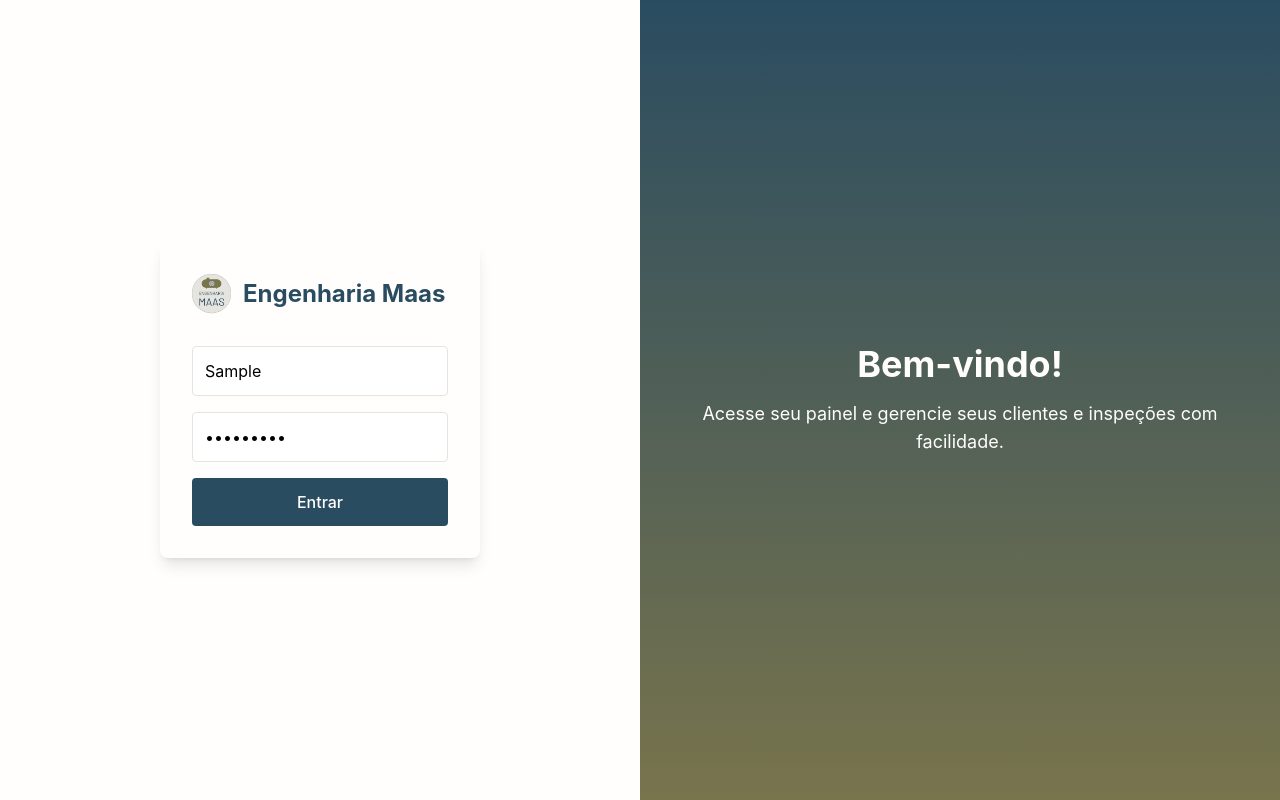
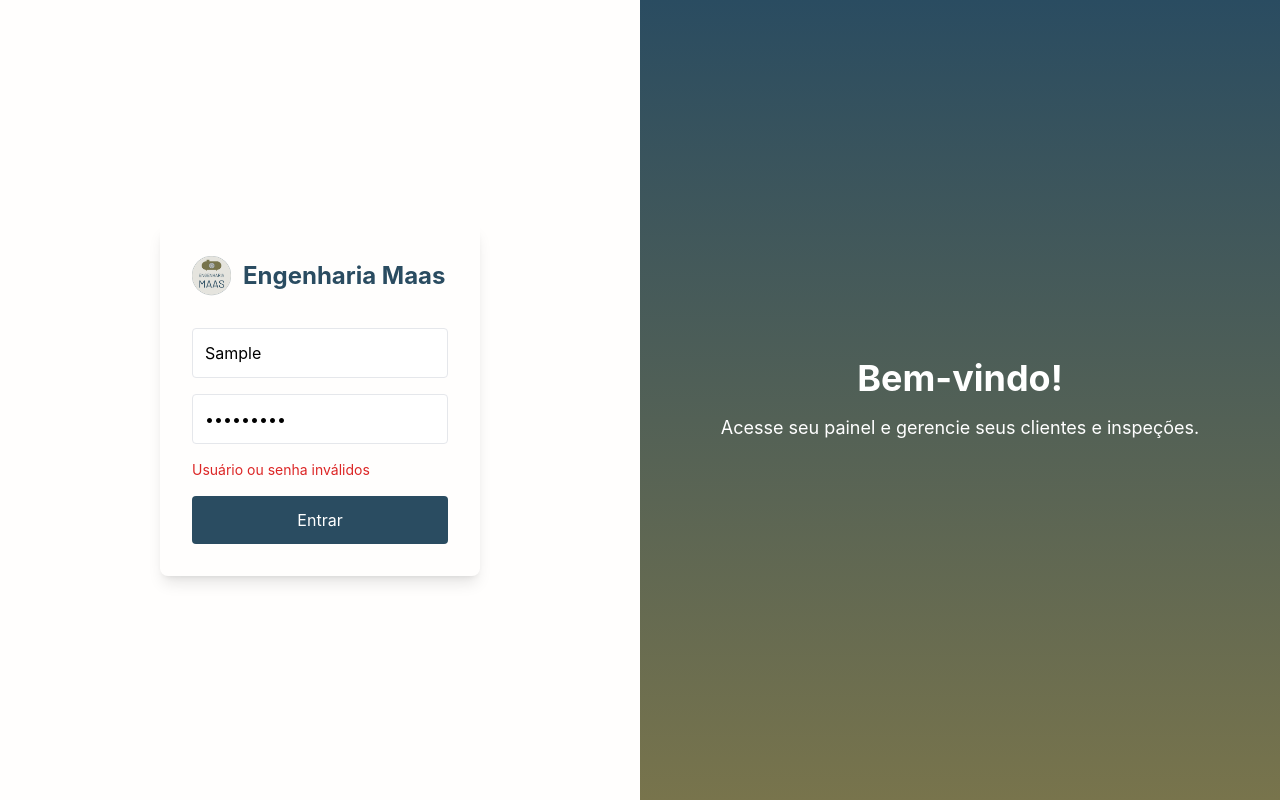
Before and after one commit to devkinhao/tcc-wartung-frontend, a React (Vite) app: page /login in a window 1280 px wide. Both pictures are taken after typing "Sample", "Sample123" into the empty fields and a click on the button "Entrar". Built offline with nearby package versions, Linux system fonts and the light colour scheme; no server answers.

Commit message:
Feito parte inicial do login

```diff
--- a/package.json
+++ b/package.json
@@ -10,6 +10,7 @@
     "preview": "vite preview"
   },
   "dependencies": {
+    "axios": "^1.13.2",
     "lucide-react": "^0.562.0",
     "react": "^19.2.0",
     "react-dom": "^19.2.0",
--- a/src/main.tsx
+++ b/src/main.tsx
@@ -3,6 +3,7 @@
 import React from "react";
 import ReactDOM from "react-dom/client";
 import App from "./App";
+import "@/services/authInterceptor";
 import "./index.css";
 
 ReactDOM.createRoot(document.getElementById("root")!).render(
--- a/src/pages/Login.tsx
+++ b/src/pages/Login.tsx
@@ -1,14 +1,32 @@
-// src/pages/Login.tsx
 import { useState } from "react";
+import { useNavigate } from "react-router-dom";
+import { login } from "@/services/authService";
 
 export default function Login() {
+  const navigate = useNavigate();
+
   const [username, setUsername] = useState("");
   const [password, setPassword] = useState("");
+  const [loading, setLoading] = useState(false);
+  const [error, setError] = useState<string | null>(null);
 
-  const handleSubmit = (e: React.FormEvent) => {
+  const handleSubmit = async (e: React.FormEvent) => {
     e.preventDefault();
-    // Aqui você colocaria a lógica de login
-    console.log("Usuário:", username, "Senha:", password);
+    setError(null);
+
+    try {
+      setLoading(true);
+
+      const { token } = await login({ username, password });
+
+      localStorage.setItem("token", token);
+
+      navigate("/dashboard");
+    } catch (err: any) {
+      setError("Usuário ou senha inválidos");
+    } finally {
+      setLoading(false);
+    }
   };
 
   return (
@@ -19,17 +37,17 @@ export default function Login() {
           {/* LOGO */}
           <div className="flex items-center gap-3 mb-8">
             <img src="/logo.png" alt="Logo" className="h-10 w-auto" />
-            <span className="text-2xl font-bold text-principal-blue">Engenharia Maas</span>
+            <span className="text-2xl font-bold text-principal-blue">
+              Engenharia Maas
+            </span>
           </div>
 
-          {/* FORMULÁRIO */}
           <form onSubmit={handleSubmit} className="flex flex-col gap-4">
             <input
-              type="text"
               value={username}
               onChange={(e) => setUsername(e.target.value)}
               placeholder="Usuário"
-              className="w-full p-3 border border-offWhite rounded text-text-default placeholder:text-text-secondary focus:outline-none focus:ring-2 focus:ring-principal-blue transition"
+              className="w-full p-3 border rounded"
             />
 
             <input
@@ -37,25 +55,30 @@ export default function Login() {
               value={password}
               onChange={(e) => setPassword(e.target.value)}
               placeholder="Senha"
-              className="w-full p-3 border border-offWhite rounded text-text-default placeholder:text-text-secondary focus:outline-none focus:ring-2 focus:ring-principal-blue transition"
+              className="w-full p-3 border rounded"
             />
+
+            {error && (
+              <span className="text-sm text-red-600">{error}</span>
+            )}
 
             <button
               type="submit"
-              className="w-full py-3 rounded bg-principal-blue text-principal-white font-medium hover:bg-principal-green transition"
+              disabled={loading}
+              className="w-full py-3 rounded bg-principal-blue text-white disabled:opacity-50"
             >
-              Entrar
+              {loading ? "Entrando..." : "Entrar"}
             </button>
           </form>
         </div>
       </div>
 
-      {/* LADO ILUSTRATIVO / GRADIENTE */}
+      {/* LADO DIREITO */}
       <div className="hidden md:flex w-1/2 bg-gradient-to-b from-principal-blue to-principal-green items-center justify-center">
-        <div className="text-principal-white text-center px-8">
+        <div className="text-white text-center px-8">
           <h2 className="text-4xl font-bold mb-4">Bem-vindo!</h2>
           <p className="text-lg">
-            Acesse seu painel e gerencie seus clientes e inspeções com facilidade.
+            Acesse seu painel e gerencie seus clientes e inspeções.
           </p>
         </div>
       </div>
--- /dev/null
+++ b/src/services/api.ts
@@ -0,0 +1,5 @@
+import axios from "axios";
+
+export const api = axios.create({
+  baseURL: import.meta.env.VITE_API_URL,
+});
--- /dev/null
+++ b/src/services/authInterceptor.ts
@@ -0,0 +1,11 @@
+import { api } from "./api";
+
+api.interceptors.request.use((config) => {
+  const token = localStorage.getItem("token");
+
+  if (token) {
+    config.headers.Authorization = `Bearer ${token}`;
+  }
+
+  return config;
+});
--- /dev/null
+++ b/src/services/authService.ts
@@ -0,0 +1,15 @@
+import { api } from "./api";
+
+type LoginRequest = {
+  username: string;
+  password: string;
+};
+
+type LoginResponse = {
+  token: string;
+};
+
+export async function login(data: LoginRequest): Promise<LoginResponse> {
+  const response = await api.post<LoginResponse>("/auth/login", data);
+  return response.data;
+}
```
Also changed, not shown: src/vite-env.d.ts (added, +10 -0 lines), 2 other files (tests, documents, lock files or other folders).
